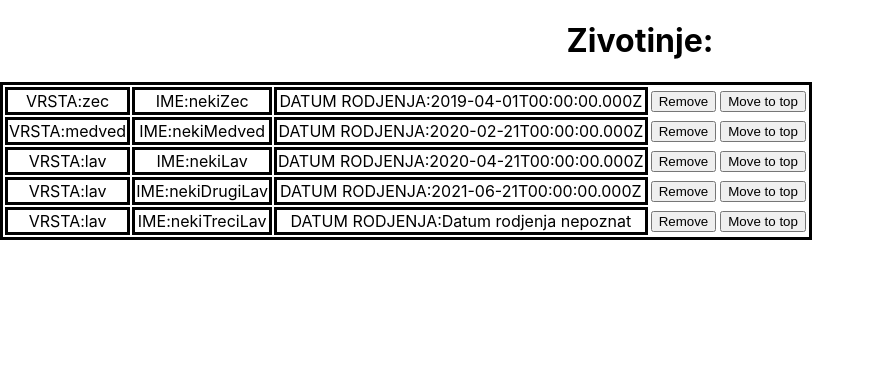
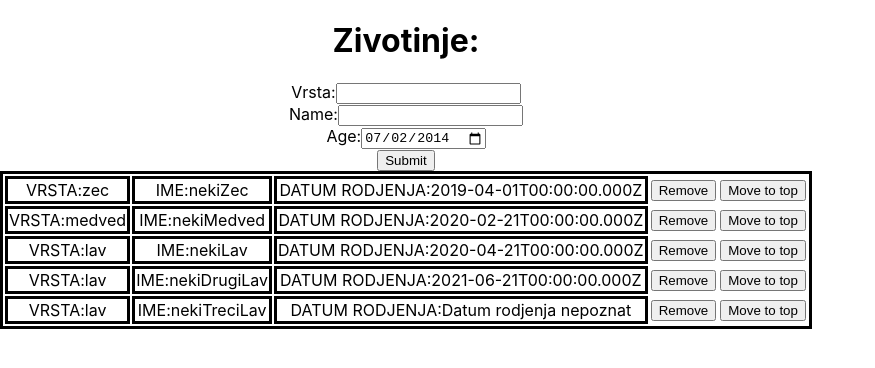
Before and after one commit to ristic21/zoo, a React (Create React App) app: page / in a window 1280 px wide. Shown: the top 368 px of the page, without its empty margins (0-875 px from the left). Built offline with nearby package versions, Linux system fonts and the light colour scheme.

Commit message:
5 commit

```diff
--- a/src/App.css
+++ b/src/App.css
@@ -1,4 +1,5 @@
 .App {
+  display: flex;
   text-align: center;
 }
 
@@ -32,6 +33,7 @@
   from {
     transform: rotate(0deg);
   }
+
   to {
     transform: rotate(360deg);
   }
--- a/src/components/AnimalList.js
+++ b/src/components/AnimalList.js
@@ -45,10 +45,69 @@ const AnimalList = () => {
     setNiz(newAnimals);
   };
 
+
+  const [vrsta, setAnimal] = useState('');
+  const [ime, setName] = useState('');
+  const [datumRodjenja, setBirth] = useState("2014-07-02");
+
+
+  const handleSubmit = (e) => {
+    e.preventDefault();
+    let animals = nizZivotinja.slice()
+    animals.push({
+      id: nizZivotinja.length + 1,
+      vrsta: vrsta,
+      ime: ime,
+      datumRodjenja: datumRodjenja,
+    });
+    setNiz(animals)
+
+  };
+
+
+
   return (
     <div>
       <h1>Zivotinje:</h1>
-      <table className="zivotinjeTable">
+      <form onSubmit={handleSubmit}>
+        <label>
+          Vrsta:
+          <input
+            type='text'
+            value={vrsta}
+            onChange={(e) => {
+              setAnimal(e.target.value);
+            }}
+          />
+        </label>
+        <br />
+        <label>
+          Name:
+          <input
+            type='text'
+            value={ime}
+            onChange={(e) => {
+              setName(e.target.value);
+            }}
+          />
+        </label>
+        <br />
+        <label>
+          Age:
+          <input
+            placeholder='Age'
+            type='date'
+            value={datumRodjenja}
+            onChange={(e) => {
+              setBirth(e.target.value);
+            }}
+          />
+        </label>
+        <br />
+        <button type="submit">Submit</button>
+
+      </form>
+      <table className="zivotinjeTable App">
         <tbody>
           {nizZivotinja.map((zivotinja, index) => (
             <tr className="zivotinjeTable" key={index}>
@@ -69,7 +128,7 @@ const AnimalList = () => {
 
             </tr>
           ))}
-       </tbody>
+        </tbody>
       </table>
     </div>
   );
```
Also changed, not shown: 1 other file (tests, documents, lock files or other folders).
